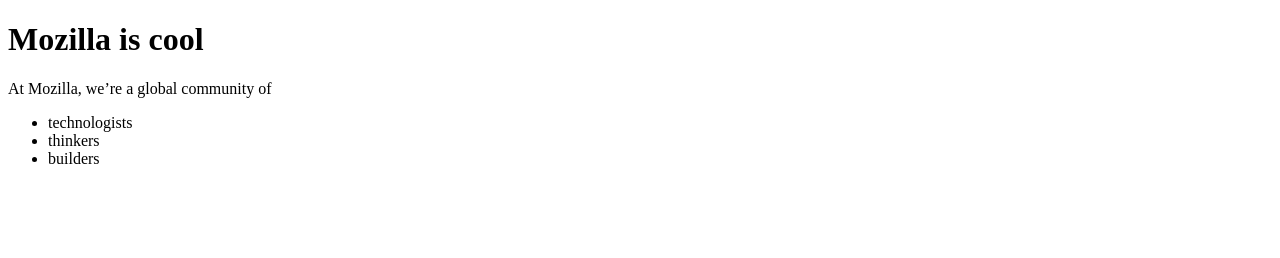
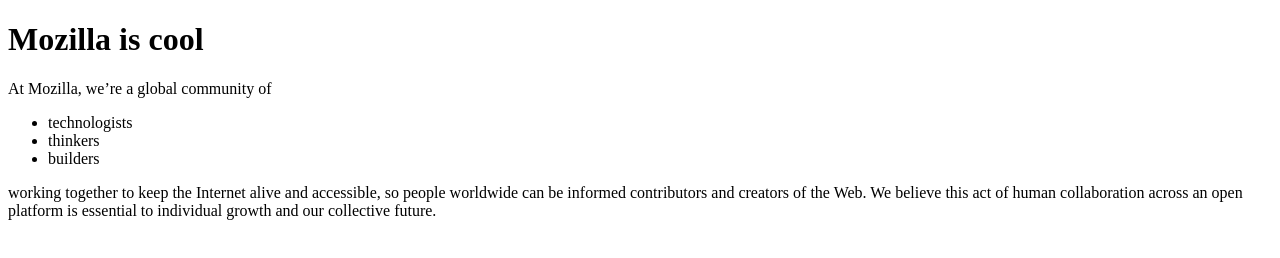
Before and after one commit to code4policy-archive/mozilla-website-dmil-1, a plain HTML site: page index.html in a window 1280 px wide. Drawn offline with Linux system fonts and the light colour scheme.

Commit message:
add values tatement

```diff
--- a/index.html
+++ b/index.html
@@ -14,5 +14,8 @@
       <li>builders</li>
     </ul>
 
+    <p>working together to keep the Internet alive and accessible, so people worldwide can be informed contributors and creators of the Web. We believe this act of human collaboration across an open platform is essential to individual growth and our collective future.</p>
+
+
 </body>
 </html>
```
